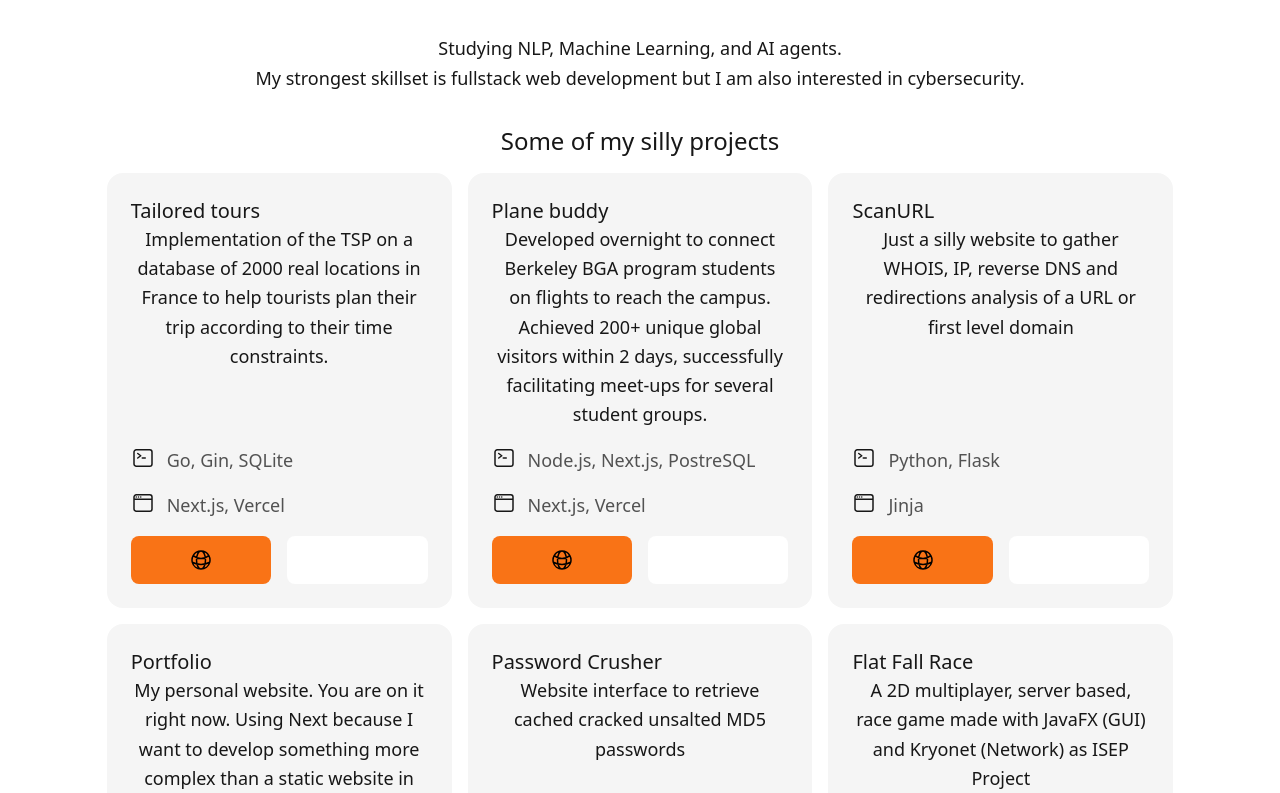
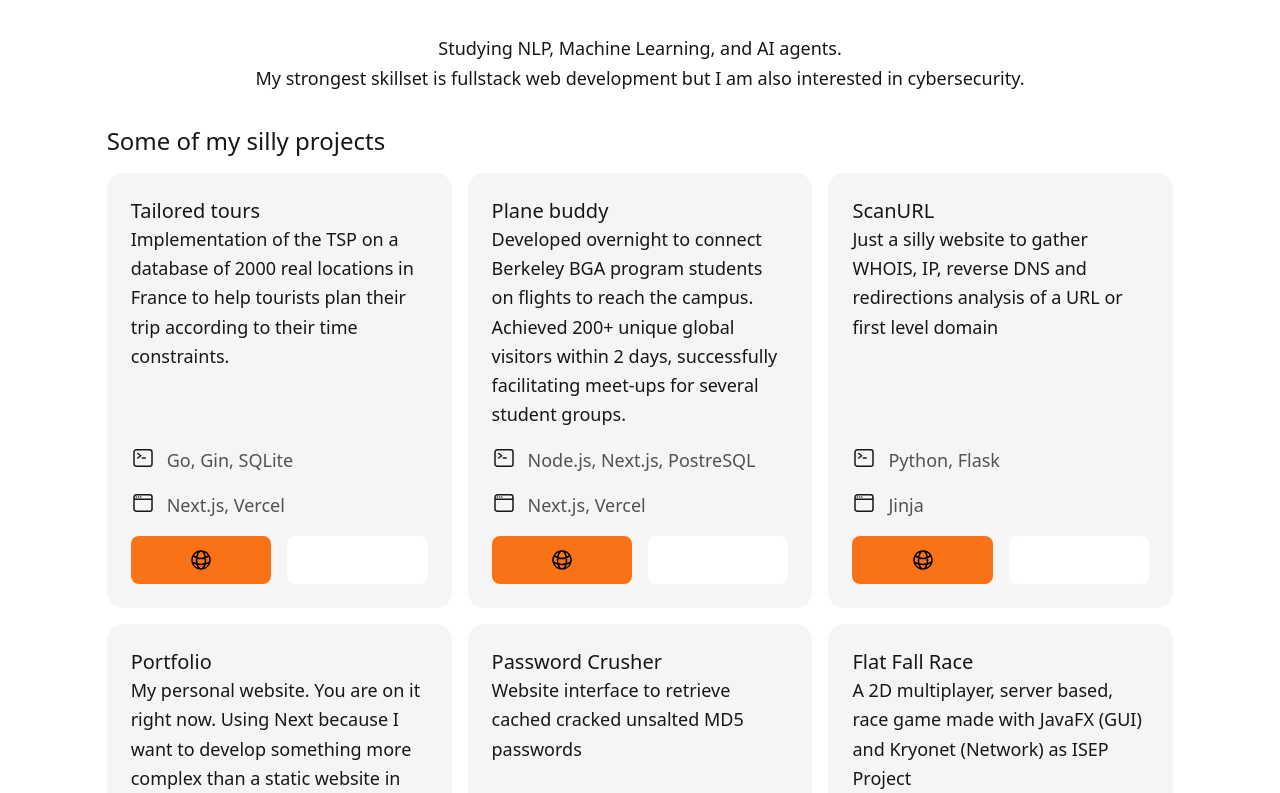
Before and after one commit to tchardonnens/portfolio, a Next.js app: page / in a window 1280 px wide. Shown: the part 767-1560 px from the top of the page. Built offline with nearby package versions, Linux system fonts and the light colour scheme; some icons are missing.

Commit message:
remove text center for cards

```diff
--- a/pages/index.tsx
+++ b/pages/index.tsx
@@ -78,7 +78,7 @@ export default function Home() {
               My strongest skillset is fullstack web development but I am also interested in cybersecurity.
             </p>
           </section>
-          <section className="text-lg text-center leading-relaxed space-y-4 mt-8">
+          <section className="text-lg leading-relaxed space-y-4 mt-8">
             <h2 className='text-2xl'>Some of my silly projects</h2>
             <div className='grid grid-cols-1 md:grid-cols-2 lg:grid-cols-3 gap-4'>
 
```
